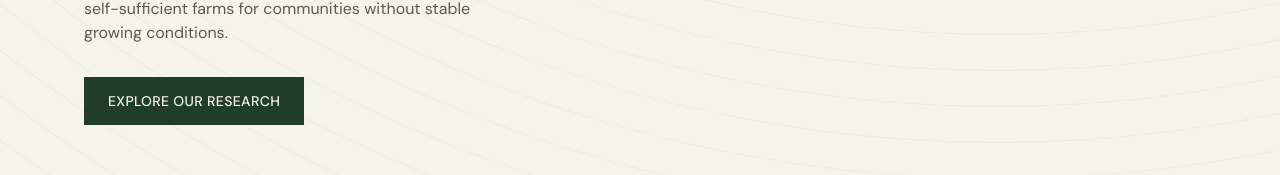
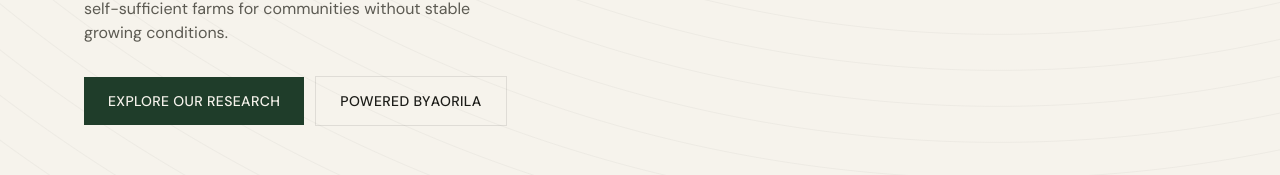
Before and after one commit to nbaldwin09/neemseed, a React (Vite) app: page / in a window 1280 px wide. Shown: the part 1619-1794 px from the top of the page. Built offline with nearby package versions, Linux system fonts and the light colour scheme.

Commit message:
Add Powered by Aorila button on home

```diff
--- a/src/routes/index.tsx
+++ b/src/routes/index.tsx
@@ -19,12 +19,22 @@ function NeemHome() {
               NeemSeed collects, tests, and preserves seed varieties from around the world — building
               toward commercial, self-sufficient farms for communities without stable growing conditions.
             </p>
-            <Link
-              to="/research"
-              className="mt-8 inline-flex h-12 items-center bg-accent px-6 text-sm font-medium uppercase tracking-wide text-accent-fg"
-            >
-              Explore our research
-            </Link>
+            <div className="mt-8 flex flex-wrap items-center gap-3">
+              <Link
+                to="/research"
+                className="inline-flex h-12 items-center bg-accent px-6 text-sm font-medium uppercase tracking-wide text-accent-fg"
+              >
+                Explore our research
+              </Link>
+              <a
+                href="https://aorila.com"
+                target="_blank"
+                rel="noreferrer"
+                className="inline-flex h-12 items-center px-6 text-sm font-medium uppercase tracking-wide shadow-[0_0_0_1px_var(--color-line)]"
+              >
+                Powered by <span className="ml-1 underline underline-offset-4">Aorila</span>
+              </a>
+            </div>
           </div>
         </div>
       </section>
```
